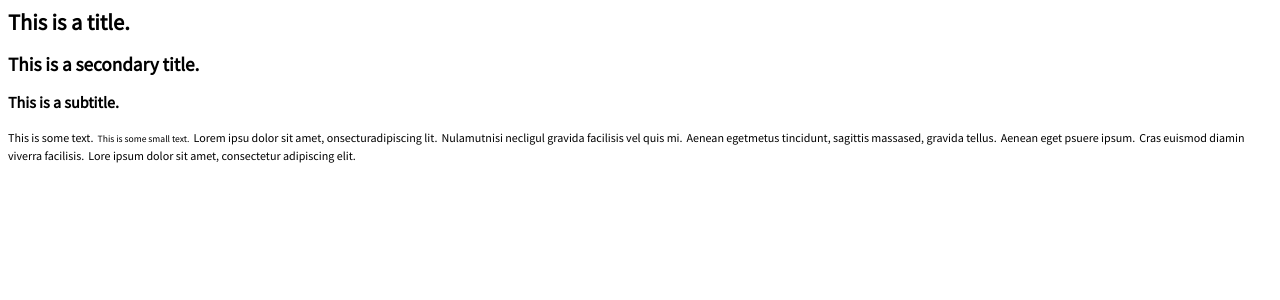
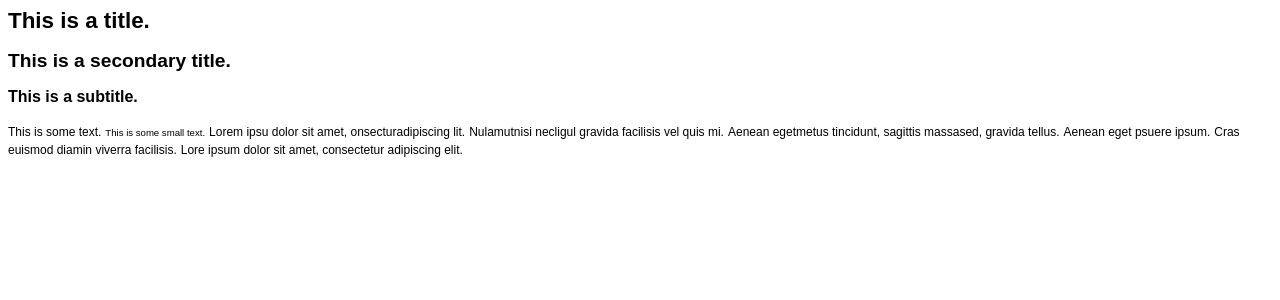
Before and after one commit to shakna-israel/rosetintedspectacles, a Jekyll site: the page built from _pages/test.md, in a window 1280 px wide. Shown: the top 300 px of the page. Built offline with Jekyll 4.4.1, drawn with Linux system fonts in a browser that asks for light colours; some web fonts are replaced.

Commit message:
Update reading.css

```diff
--- a/css/reading.css
+++ b/css/reading.css
@@ -1,4 +1,9 @@
-@import url(https://fonts.googleapis.com/css?family=Source+Sans+Pro);
+@font-face {
+  font-family: 'Source Sans Pro';
+  font-style: normal;
+  font-weight: 400;
+  src: local('Source Sans Pro'), local('SourceSansPro-Regular'), url(https://fonts.gstatic.com/s/sourcesanspro/v9/ODelI1aHBYDBqgeIAH2zlNV_2ngZ8dMf8fLgjYEouxg.woff2) format('woff2');
+}
 
 p {
   font-family: 'Source Sans Pro', sans-serif, 'Verdana', 'Calibri';
```
